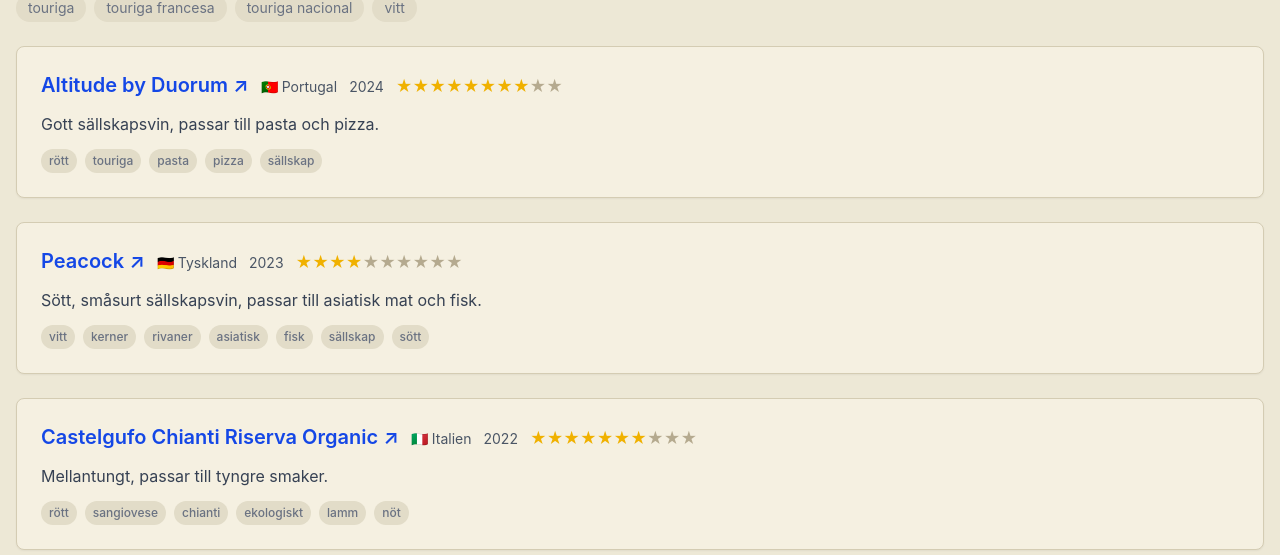
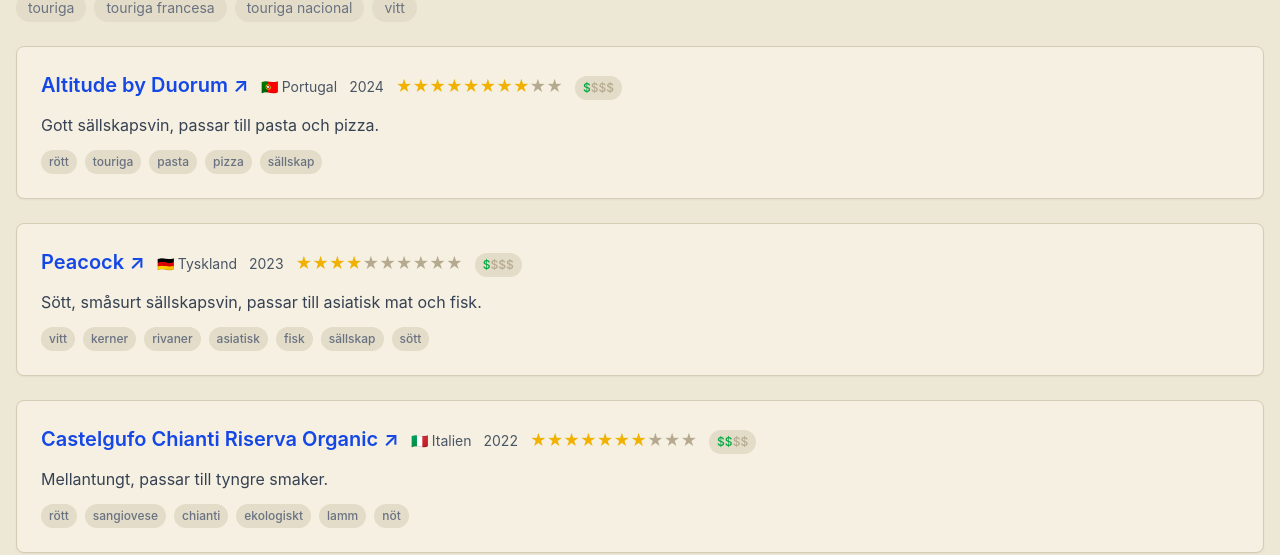
Before and after one commit to karlmovin/karlmovin.github.io, a React (Vite) app: page /wines in a window 1280 px wide. Shown: the part 272-827 px from the top of the page. Built offline with nearby package versions, Linux system fonts and the light colour scheme; no server answers.

Commit message:
Add price class chip to wines
Co-Authored-By: Claude Sonnet 5 <noreply@anthropic.com>
Claude-Session: https://claude.ai/code/session_018PpScrPKWgZq1uTjWJWR7C

```diff
--- a/src/data/wines.ts
+++ b/src/data/wines.ts
@@ -9,6 +9,7 @@ export type Wine = {
 	name: string;
 	year: number;
 	rating: number;
+	priceClass: number;
 	url: string;
 	country: Country;
 	tags: string[];
@@ -26,6 +27,7 @@ export const wines: Wine[] = [
 		name: "Altitude by Duorum",
 		year: 2024,
 		rating: 8,
+		priceClass: 1,
 		url: "https://www.systembolaget.se/produkt/vin/altitude-by-duorum-255501/",
 		country: countries.PT,
 		tags: ["rött", "touriga", "pasta", "pizza", "sällskap"],
@@ -38,6 +40,7 @@ export const wines: Wine[] = [
 		name: "Peacock",
 		year: 2023,
 		rating: 4,
+		priceClass: 1,
 		url: "https://www.systembolaget.se/produkt/vin/peacock-537201/",
 		country: countries.DE,
 		tags: ["vitt", "kerner", "rivaner", "asiatisk", "fisk", "sällskap", "sött"],
@@ -50,6 +53,7 @@ export const wines: Wine[] = [
 		name: "Castelgufo Chianti Riserva Organic",
 		year: 2022,
 		rating: 7,
+		priceClass: 2,
 		url: "https://www.systembolaget.se/produkt/vin/castelgufo-7238901/",
 		country: countries.IT,
 		tags: ["rött", "sangiovese", "chianti", "ekologiskt", "lamm", "nöt"],
@@ -62,6 +66,7 @@ export const wines: Wine[] = [
 		name: "Mural",
 		year: 2024,
 		rating: 6,
+		priceClass: 2,
 		url: "https://www.systembolaget.se/produkt/vin/mural-9414001/",
 		country: countries.PT,
 		tags: [
--- a/src/routes/wines.tsx
+++ b/src/routes/wines.tsx
@@ -13,6 +13,21 @@ function Rating({ value, max = 10 }: { value: number; max?: number }) {
 			{"★".repeat(value)}
 			<span className="text-gray-300 dark:text-gray-600">
 				{"★".repeat(max - value)}
+			</span>
+		</span>
+	);
+}
+
+function PriceClass({ value, max = 4 }: { value: number; max?: number }) {
+	return (
+		<span
+			className="px-2 py-1 text-xs font-medium bg-gray-100 dark:bg-gray-700 rounded-full text-green-600 dark:text-green-400"
+			aria-label={`${"$".repeat(value)} / ${"$".repeat(max)}`}
+			title={`${"$".repeat(value)} / ${"$".repeat(max)}`}
+		>
+			{"$".repeat(value)}
+			<span className="text-gray-300 dark:text-gray-500">
+				{"$".repeat(max - value)}
 			</span>
 		</span>
 	);
@@ -120,6 +135,7 @@ export default function Wines() {
 									{w.year}
 								</span>
 								<Rating value={w.rating} />
+								<PriceClass value={w.priceClass} />
 							</div>
 							{w.notes && (
 								<p className="max-w-prose text-gray-700 dark:text-gray-200 leading-relaxed">
```
